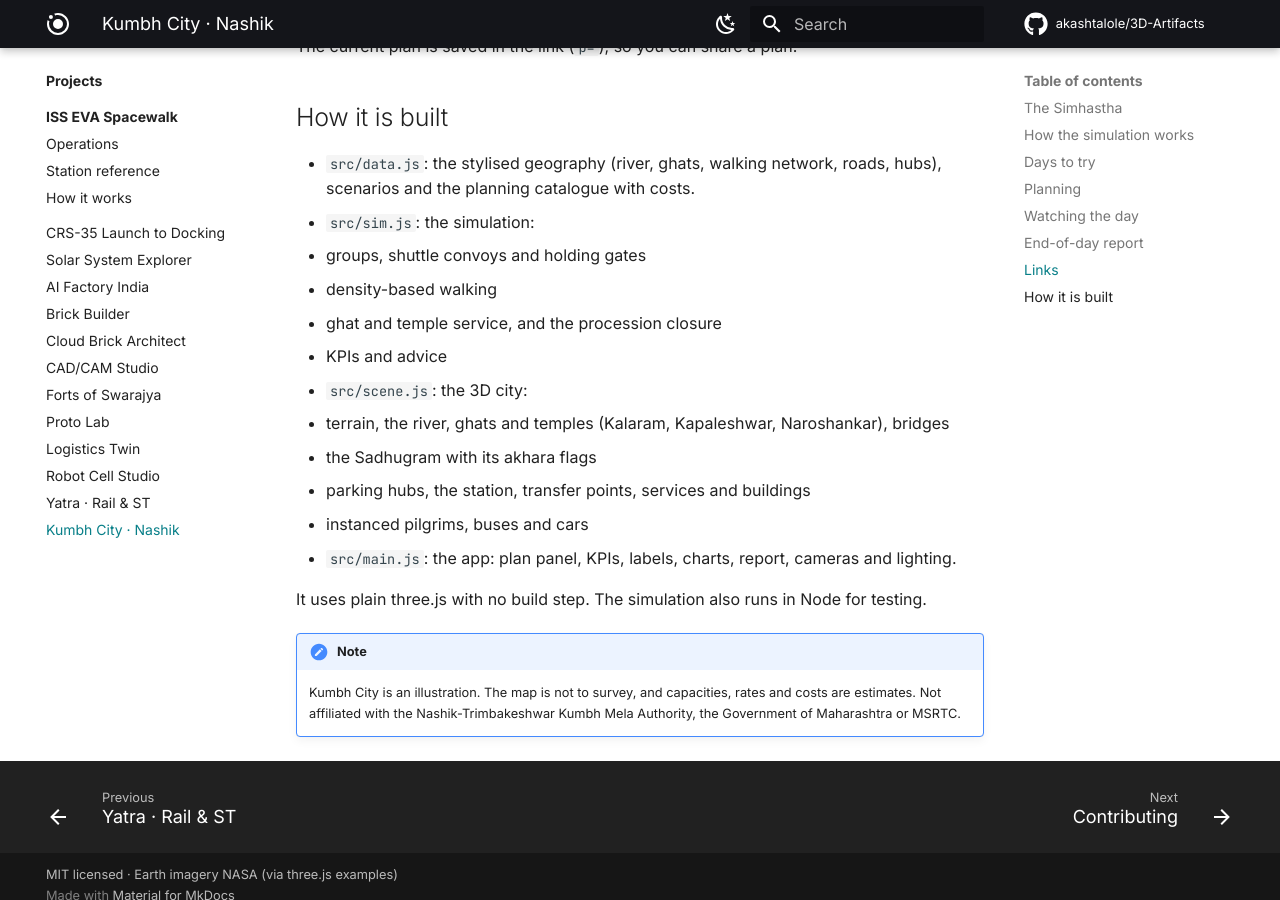
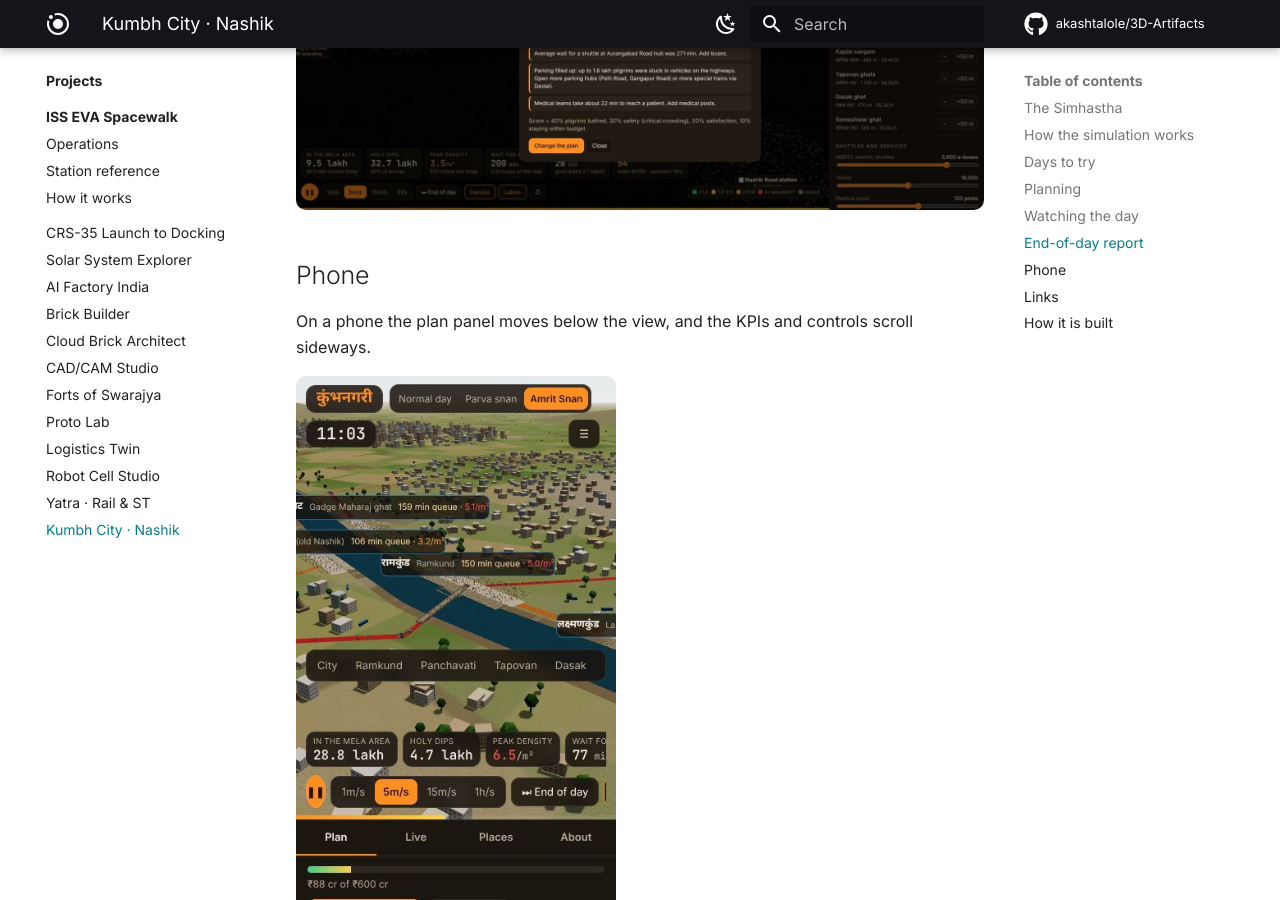
Before and after one commit to akashtalole/3D-Artifacts, an MkDocs documentation site: the page built from docs/projects/nashik-kumbh/index.md, in a window 1280 px wide and 900 px high, scrolled down 6621 px. Built offline with MkDocs 1.6.1 and Material for MkDocs 9.7.7, drawn with Linux system fonts in a browser that asks for light colours; comment, search, counter and statistics services are not loaded.

Commit message:
Kumbh City: Tapovan and phone screenshots
Co-Authored-By: Claude Opus 5.5 <noreply@anthropic.com>
Claude-Session: https://claude.ai/code/session_018yBKGvDG5fBKFeUQHv2Fzz

````diff
--- a/docs/projects/nashik-kumbh/index.md
+++ b/docs/projects/nashik-kumbh/index.md
@@ -134,6 +134,12 @@ The report also lists what to improve.
 
 ![End-of-day report](../../assets/nashik-kumbh/report.jpg)
 
+## Phone
+
+On a phone the plan panel moves below the view, and the KPIs and controls scroll sideways.
+
+![Kumbh City on a phone](../../assets/nashik-kumbh/phone.jpg){ width="320" }
+
 ## Links
 
 ```text
````
Also changed, not shown: docs/assets/nashik-kumbh/phone.jpg (added), docs/assets/nashik-kumbh/tapovan.jpg (added).
